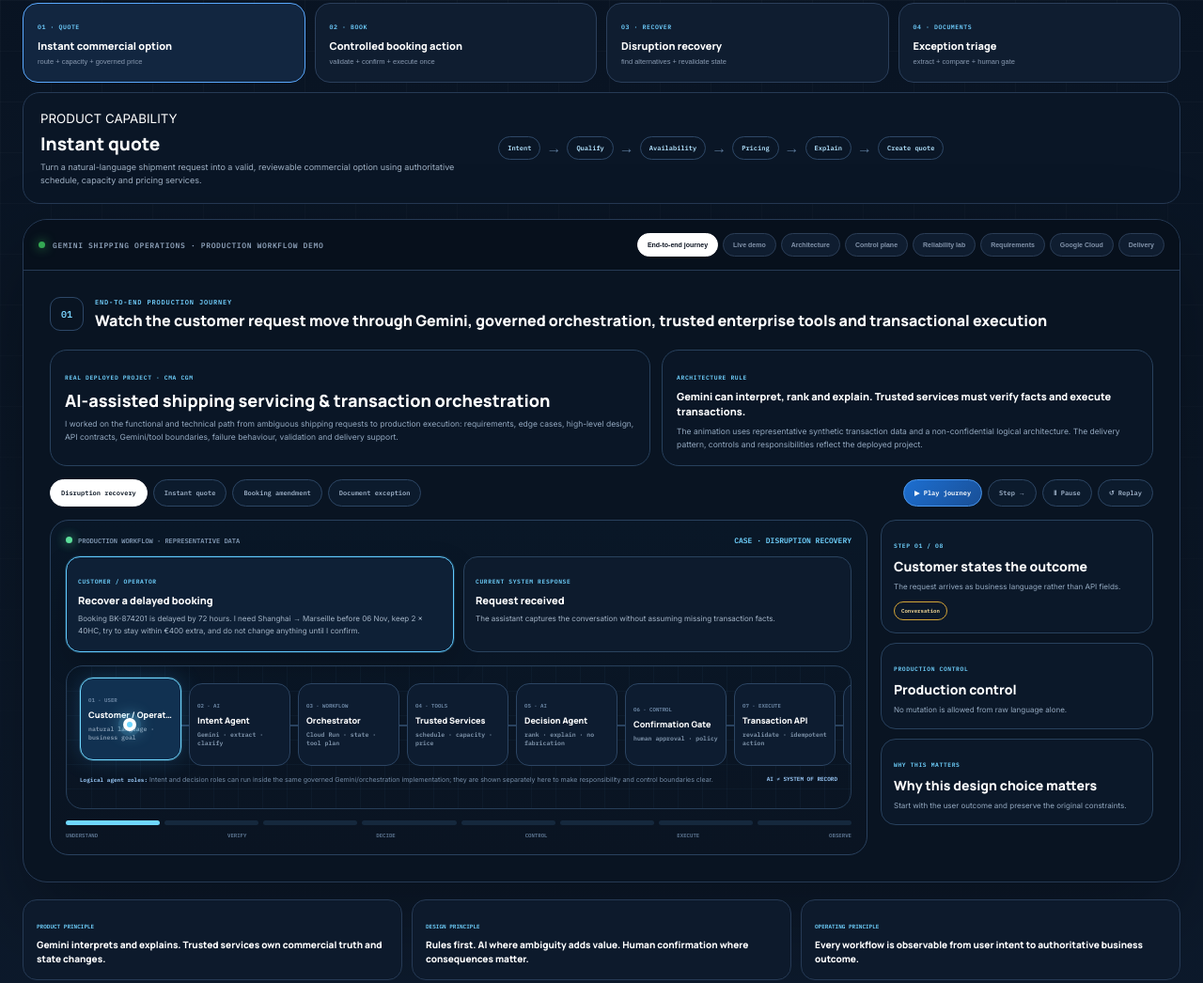
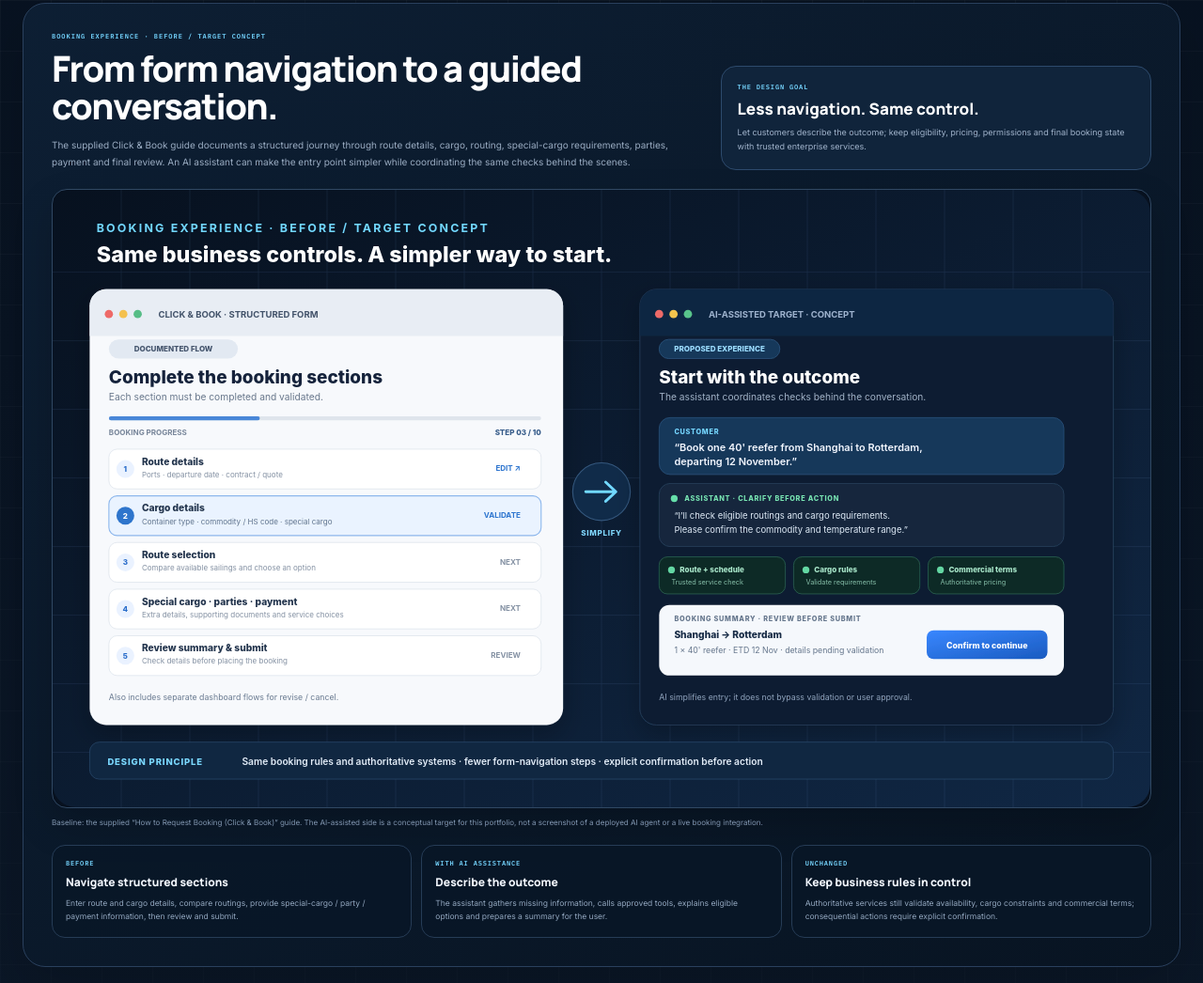
Before and after one commit to Sanchin007/chintan-data-ai-portfolio, a plain HTML site: page index.html in a window 1280 px wide. Shown: the part 1438-2484 px from the top of the page at 94% size. Drawn offline with Linux system fonts and the light colour scheme.

Commit message:
Add booking journey before and after comparison

```diff
--- a/index.html
+++ b/index.html
@@ -166,6 +166,26 @@ a{color:inherit}.shell{width:min(1240px,calc(100% - 48px));margin:auto}.scroll-p
 .reliability-contract{display:flex;gap:14px;align-items:flex-start;margin-top:15px;padding:14px 15px;background:#eef9f3;border:1px solid #d5f0e1;border-radius:12px}.reliability-contract b{white-space:nowrap;font-size:10px;color:#176849}.reliability-contract span{font-size:10px;line-height:1.65;color:#4f7060}.reliability-boundary{font-size:10px;line-height:1.6;color:#7b899d;margin-top:12px}.reliability-boundary b{color:#53637a}
 @media(max-width:900px){.reliability-metrics{grid-template-columns:repeat(2,minmax(0,1fr))}.reliability-grid{grid-template-columns:1fr}.reliability-contract{display:block}.reliability-contract span{display:block;margin-top:6px}}
 @media(max-width:600px){.reliability-actions button{flex:1 1 145px}.reliability-metrics{gap:7px}.reliability-metrics article{padding:10px}.reliability-metrics b{font-size:21px}.reliability-ledger-head{align-items:flex-start}.reliability-detail-row{grid-template-columns:88px minmax(0,1fr)}}
+
+/* Booking experience transformation: documented form flow vs proposed AI-assisted entry point */
+.booking-shift{position:relative;margin:0 0 30px;padding:clamp(18px,2.8vw,30px);border:1px solid #2a405d;border-radius:24px;background:linear-gradient(145deg,rgba(13,31,52,.96),rgba(8,20,34,.96));box-shadow:0 24px 60px rgba(0,0,0,.16)}
+.booking-shift-head{display:grid;grid-template-columns:1.2fr .8fr;gap:24px;align-items:end}
+.booking-shift-eyebrow{font:700 7px IBM Plex Mono;color:#74d5ff;letter-spacing:.14em;margin:0 0 10px}
+.booking-shift-head h3{font:800 clamp(25px,3vw,38px)/1.05 Manrope;color:#fff;letter-spacing:-.04em;margin:0;max-width:760px}
+.booking-shift-head>div>p:last-child{font-size:10px;line-height:1.8;color:#9aacc2;max-width:790px;margin:13px 0 0}
+.booking-shift-callout{border:1px solid #2d4a6c;background:#10243b;border-radius:16px;padding:17px}
+.booking-shift-callout small,.booking-shift-points small{display:block;font:700 7px IBM Plex Mono;color:#76d6ff;letter-spacing:.12em}
+.booking-shift-callout b{display:block;font:800 17px Manrope;color:#fff;margin:7px 0}
+.booking-shift-callout span{display:block;font-size:9px;line-height:1.65;color:#9fb2ca}
+.booking-shift-figure{margin:20px 0 0}
+.booking-shift-figure img{display:block;width:100%;height:auto;border:1px solid #304863;border-radius:16px;background:#07111f;box-shadow:0 18px 40px rgba(0,0,0,.18)}
+.booking-shift-figure figcaption{font-size:8px;line-height:1.65;color:#8196b0;margin-top:9px}
+.booking-shift-points{display:grid;grid-template-columns:repeat(3,minmax(0,1fr));gap:10px;margin-top:16px}
+.booking-shift-points article{border:1px solid #263c56;background:rgba(9,23,39,.86);border-radius:14px;padding:14px;min-width:0}
+.booking-shift-points b{display:block;font:800 12px Manrope;color:#f4f8ff;margin:7px 0}
+.booking-shift-points p{font-size:8.5px;line-height:1.7;color:#93a7bf;margin:0}
+@media(max-width:900px){.booking-shift-head{grid-template-columns:1fr}.booking-shift-points{grid-template-columns:1fr}}
+@media(max-width:560px){.booking-shift{padding:15px;border-radius:18px}.booking-shift-head h3{font-size:27px}.booking-shift-figure img{border-radius:11px}}
 
 </style>
 </head>
@@ -343,6 +363,30 @@ a{color:inherit}.shell{width:min(1240px,calc(100% - 48px));margin:auto}.scroll-p
         <p>The requirements, workflow logic, solution design and deployment are from my CMA CGM project work. This portfolio demo uses representative synthetic transaction data and a non-confidential architecture view; confidential identifiers, topology and exact interfaces are intentionally omitted.</p>
       </aside>
     </div>
+
+    <section class="booking-shift reveal" id="booking-transformation" aria-labelledby="booking-shift-title">
+      <div class="booking-shift-head">
+        <div>
+          <p class="booking-shift-eyebrow">BOOKING EXPERIENCE · BEFORE / TARGET CONCEPT</p>
+          <h3 id="booking-shift-title">From form navigation to a guided conversation.</h3>
+          <p>The supplied Click &amp; Book guide documents a structured journey through route details, cargo, routing, special-cargo requirements, parties, payment and final review. An AI assistant can make the entry point simpler while coordinating the same checks behind the scenes.</p>
+        </div>
+        <aside class="booking-shift-callout">
+          <small>THE DESIGN GOAL</small>
+          <b>Less navigation. Same control.</b>
+          <span>Let customers describe the outcome; keep eligibility, pricing, permissions and final booking state with trusted enterprise services.</span>
+        </aside>
+      </div>
+      <figure class="booking-shift-figure">
+        <img src="assets/booking-before-after.svg" alt="Illustrative comparison of the documented multi-section Click and Book process with a proposed AI-assisted conversation that gathers missing details, coordinates trusted checks, and presents a booking summary for confirmation." loading="lazy" decoding="async">
+        <figcaption>Baseline: the supplied “How to Request Booking (Click &amp; Book)” guide. The AI-assisted side is a conceptual target for this portfolio, not a screenshot of a deployed AI agent or a live booking integration.</figcaption>
+      </figure>
+      <div class="booking-shift-points">
+        <article><small>BEFORE</small><b>Navigate structured sections</b><p>Enter route and cargo details, compare routings, provide special-cargo / party / payment information, then review and submit.</p></article>
+        <article><small>WITH AI ASSISTANCE</small><b>Describe the outcome</b><p>The assistant gathers missing information, calls approved tools, explains eligible options and prepares a summary for the user.</p></article>
+        <article><small>UNCHANGED</small><b>Keep business rules in control</b><p>Authoritative services still validate availability, cargo constraints and commercial terms; consequential actions require explicit confirmation.</p></article>
+      </div>
+    </section>
 
     <div class="product-kpi-row reveal" id="productKpiRow">
       <button type="button" class="active" data-product-cap="quote"><small>01 · QUOTE</small><b>Instant commercial option</b><span>route + capacity + governed price</span></button>
```
